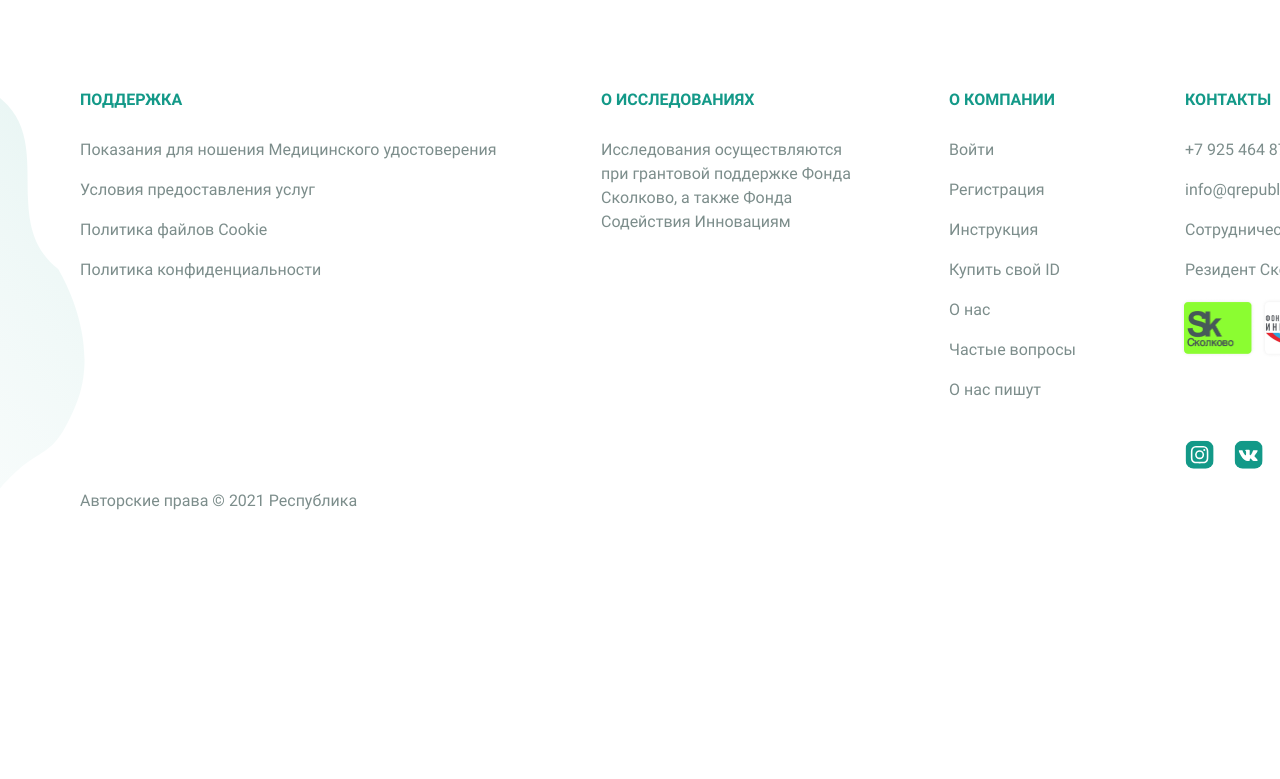
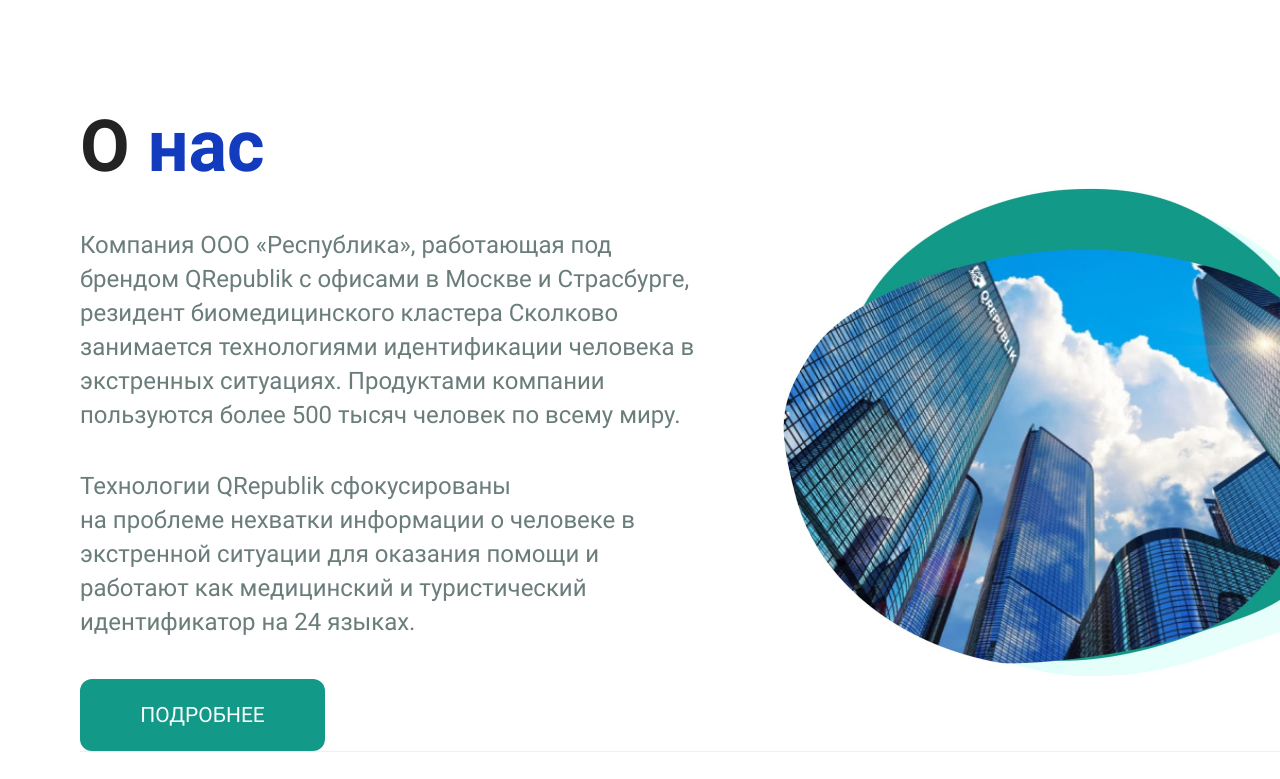
Before and after one commit to el-tumakov/QRepublik, a Next.js app: page / in a window 1280 px wide. Shown: the part 4881-5660 px from the top of the page. Before the commit the page ends 5410 px from the top, so only its background shows below. Built offline with nearby package versions, Linux system fonts and the light colour scheme.

Commit message:
Добавляет About

```diff
--- /dev/null
+++ b/components/about/about.js
@@ -0,0 +1,31 @@
+import Link from "next/link";
+import styles from "./about.module.scss";
+
+const About = () => (
+  <section className={styles.about}>
+    <div className={styles.wrap}>
+      <div className={styles.descriptionWrap}>
+        <h2 className={styles.title}>
+          О <span className={styles.accent}>нас</span>
+        </h2>
+        <p>
+          Компания ООО «Республика», работающая под брендом QRepublik с офисами
+          в Москве и Страсбурге, резидент биомедицинского кластера Сколково
+          занимается технологиями идентификации человека в экстренных ситуациях.
+          Продуктами компании пользуются более 500 тысяч человек по всему миру.
+        </p>
+        <p>
+          Технологии QRepublik сфокусированы
+          <br /> на проблеме нехватки информации о человеке в экстренной
+          ситуации для оказания помощи и работают как медицинский и
+          туристический идентификатор на 24 языках.
+        </p>
+        <Link href="#">
+          <a className={styles.link}>Подробнее</a>
+        </Link>
+      </div>
+    </div>
+  </section>
+);
+
+export default About;
--- /dev/null
+++ b/components/about/about.module.scss
@@ -0,0 +1,47 @@
+@import "../../styles/variables.scss";
+@import "../../styles/mixins.scss";
+
+.about {
+  margin-top: 105px;
+
+  background-image: url("../../public/images/about-background.jpg");
+  background-repeat: no-repeat;
+  background-position: calc(50% + 360px) 85px;
+  background-size: 595px 488px;
+
+  p {
+    margin: 37px 0;
+
+    font-size: 24px;
+    line-height: 34px;
+    color: $font-main;
+  }
+}
+
+.wrap {
+  @include wrapper;
+}
+
+.descriptionWrap {
+  width: 615px;
+}
+
+.title {
+  margin-bottom: 20px;
+
+  font-weight: 700;
+  font-size: 72px;
+  line-height: 88px;
+  color: $font-dark;
+}
+
+.accent {
+  color: $second-accent;
+}
+
+.link {
+  @include button;
+
+  width: 245px;
+  margin-top: 40px;
+}
--- a/pages/index.js
+++ b/pages/index.js
@@ -5,6 +5,7 @@
 import ChoiceId from "../components/choice-id/choide-id";
 import HowItWorks from "../components/how-it-works/how-it-works";
 import Braslets from "../components/braslets/braslets";
+import About from "../components/about/about";
 import Layout from "../components/layout/layout";
 
 export default function Home() {
@@ -23,6 +24,7 @@
       <ChoiceId />
       <HowItWorks />
       <Braslets />
+      <About />
     </Layout>
   );
 }
```
Also changed, not shown: public/images/about-background.jpg (added).
